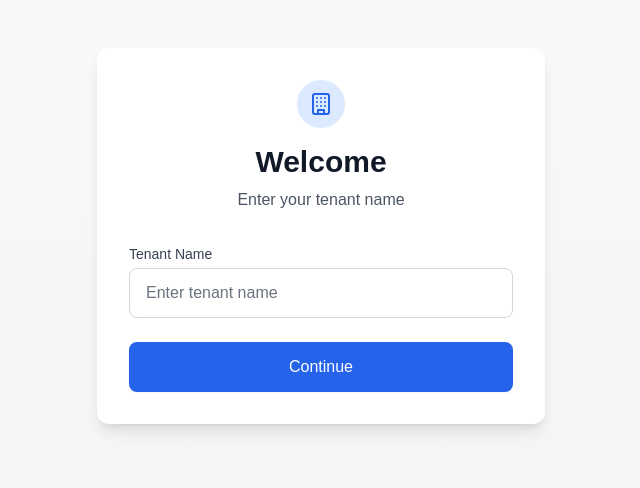
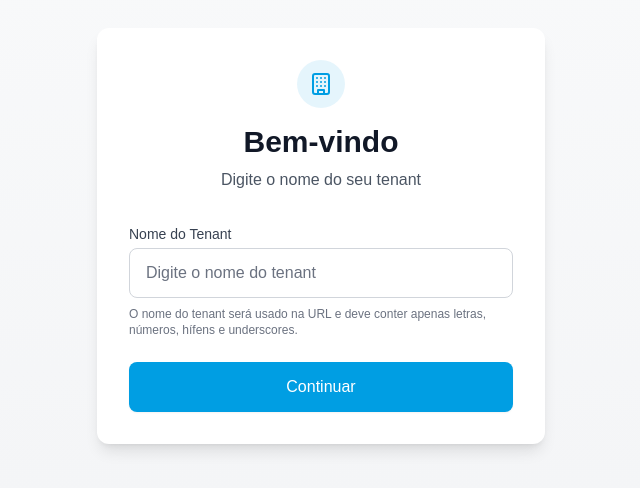
Before and after one commit to Live-plus-dev/LP-LivePlus, a Next.js app: page /login in a window 1280 px wide. Shown: the part 164-652 px from the top of the page, without its empty margins (319-959 px from the left). Built offline with nearby package versions, Linux system fonts and the light colour scheme.

Commit message:
landing page login

```diff
--- a/app/login/page.js
+++ b/app/login/page.js
@@ -7,7 +7,14 @@ export default function Home() {
   const [message, setMessage] = useState('');
   const [isLoading, setIsLoading] = useState(false);
   const [tenant, setTenant] = useState('');
-  const [step, setStep] = useState(1); // 1 for tenant input, 2 for email
+  const [tenantError, setTenantError] = useState('');
+  const [step, setStep] = useState(1); // 1 para input do tenant, 2 para email
+
+  const validateTenant = (value) => {
+    // Valida se o tenant contém apenas letras, números, hífens e underscores
+    const regex = /^[a-zA-Z0-9-_]+$/;
+    return regex.test(value);
+  };
 
   const checkTenantAvailability = async (tenantName) => {
     const response = await fetch('/api/tenants', {
@@ -20,15 +27,32 @@ export default function Home() {
 
     if (!response.ok) {
       const error = await response.json();
-      throw new Error(error.message || 'Failed to verify tenant');
+      throw new Error(error.message || 'Falha ao verificar tenant');
     }
 
     const { exists } = await response.json();
     return exists;
   };
 
+  const handleTenantChange = (e) => {
+    const value = e.target.value;
+    setTenant(value);
+
+    if (value && !validateTenant(value)) {
+      setTenantError('Nome do tenant deve conter apenas letras, números, hífens e underscores (sem espaços ou caracteres especiais).');
+    } else {
+      setTenantError('');
+    }
+  };
+
   const handleTenantSubmit = async (e) => {
     e.preventDefault();
+
+    if (!validateTenant(tenant)) {
+      setTenantError('Nome do tenant deve conter apenas letras, números, hífens e underscores (sem espaços ou caracteres especiais).');
+      return;
+    }
+
     setIsLoading(true);
     try {
       const exists = await checkTenantAvailability(tenant);
@@ -36,10 +60,10 @@ export default function Home() {
         setStep(2);
         setMessage('');
       } else {
-        setMessage('Error: Tenant already exists. Please choose a different name.');
+        setMessage('Erro: Tenant já existe. Por favor, escolha um nome diferente.');
       }
     } catch (error) {
-      setMessage('Error checking tenant. Please try again.');
+      setMessage('Erro ao verificar tenant. Por favor, tente novamente.');
     } finally {
       setIsLoading(false);
     }
@@ -48,7 +72,7 @@ export default function Home() {
   const handleEmailSubmit = async (e) => {
     e.preventDefault();
     if (!tenant) {
-      setMessage('Error: Tenant information not found');
+      setMessage('Erro: Informação do tenant não encontrada');
       return;
     }
 
@@ -64,12 +88,12 @@ export default function Home() {
 
       const data = await response.json();
       if (response.ok) {
-        setMessage('Please check your email for the login link!');
+        setMessage('Por favor, verifique seu email para o link de login!');
       } else {
-        setMessage('Error sending email. Please try again.');
+        setMessage('Erro ao enviar email. Por favor, tente novamente.');
       }
     } catch (error) {
-      setMessage('Error sending email. Please try again.');
+      setMessage('Erro ao enviar email. Por favor, tente novamente.');
     } finally {
       setIsLoading(false);
     }
@@ -79,16 +103,16 @@ export default function Home() {
     <div className="min-h-screen bg-gradient-to-b from-gray-50 to-gray-100 flex items-center justify-center p-4">
       <div className="w-full max-w-md bg-white rounded-xl shadow-lg p-8 space-y-8">
         <div className="text-center">
-          <div className="mx-auto w-12 h-12 bg-blue-100 rounded-full flex items-center justify-center mb-4">
+          <div className="mx-auto w-12 h-12 rounded-full flex items-center justify-center mb-4" style={{ backgroundColor: 'rgba(0, 158, 227, 0.1)' }}>
             {step === 1 ? (
-              <Building className="w-6 h-6 text-blue-600" />
+              <Building className="w-6 h-6" style={{ color: '#009EE3' }} />
             ) : (
-              <Mail className="w-6 h-6 text-blue-600" />
+              <Mail className="w-6 h-6" style={{ color: '#009EE3' }} />
             )}
           </div>
-          <h1 className="text-3xl font-bold text-gray-900">Welcome</h1>
+          <h1 className="text-3xl font-bold text-gray-900">Bem-vindo</h1>
           <p className="mt-2 text-gray-600">
-            {step === 1 ? 'Enter your tenant name' : 'Sign in to your account'}
+            {step === 1 ? 'Digite o nome do seu tenant' : 'Entre na sua conta'}
           </p>
         </div>
 
@@ -99,25 +123,37 @@ export default function Home() {
                 htmlFor="tenant"
                 className="block text-sm font-medium text-gray-700 mb-1"
               >
-                Tenant Name
+                Nome do Tenant
               </label>
               <input
                 type="text"
                 id="tenant"
                 value={tenant}
-                onChange={(e) => setTenant(e.target.value)}
-                className="block w-full rounded-lg border border-gray-300 px-4 py-3 text-gray-900 placeholder-gray-500 focus:border-blue-500 focus:ring-2 focus:ring-blue-500 focus:ring-offset-2"
-                placeholder="Enter tenant name"
+                onChange={handleTenantChange}
+                className={`block w-full rounded-lg border ${tenantError ? 'border-red-300' : 'border-gray-300'} px-4 py-3 text-gray-900 placeholder-gray-500 focus:ring-2 focus:ring-offset-2 ${tenantError ? 'focus:border-red-500 focus:ring-red-500' : 'focus:border-[#009EE3] focus:ring-[#009EE3]'}`}
+                placeholder="Digite o nome do tenant"
                 required
               />
+              {tenantError && (
+                <p className="mt-2 text-sm text-red-600">
+                  {tenantError}
+                </p>
+              )}
+              <p className="mt-2 text-xs text-gray-500">
+                O nome do tenant será usado na URL e deve conter apenas letras, números, hífens e underscores.
+              </p>
             </div>
 
             <button
               type="submit"
-              disabled={isLoading}
-              className="w-full flex items-center justify-center px-4 py-3 border border-transparent rounded-lg shadow-sm text-base font-medium text-white bg-blue-600 hover:bg-blue-700 focus:outline-none focus:ring-2 focus:ring-offset-2 focus:ring-blue-500 disabled:opacity-50 disabled:cursor-not-allowed transition-colors duration-200"
+              disabled={isLoading || !!tenantError}
+              className="w-full flex items-center justify-center px-4 py-3 border border-transparent rounded-lg shadow-sm text-base font-medium text-white disabled:opacity-50 disabled:cursor-not-allowed transition-colors duration-200"
+              style={{
+                backgroundColor: isLoading || !!tenantError ? 'rgba(0, 158, 227, 0.6)' : '#009EE3',
+                ':hover': { backgroundColor: '#0086C0' }
+              }}
             >
-              {isLoading ? 'Checking...' : 'Continue'}
+              {isLoading ? 'Verificando...' : 'Continuar'}
             </button>
           </form>
         ) : (
@@ -127,15 +163,15 @@ export default function Home() {
                 htmlFor="email"
                 className="block text-sm font-medium text-gray-700 mb-1"
               >
-                Email address
+                Endereço de Email
               </label>
               <input
                 type="email"
                 id="email"
                 value={email}
                 onChange={(e) => setEmail(e.target.value)}
-                className="block w-full rounded-lg border border-gray-300 px-4 py-3 text-gray-900 placeholder-gray-500 focus:border-blue-500 focus:ring-2 focus:ring-blue-500 focus:ring-offset-2"
-                placeholder="you@example.com"
+                className="block w-full rounded-lg border border-gray-300 px-4 py-3 text-gray-900 placeholder-gray-500 focus:border-[#009EE3] focus:ring-2 focus:ring-[#009EE3] focus:ring-offset-2"
+                placeholder="você@exemplo.com"
                 required
               />
             </div>
@@ -144,9 +180,13 @@ export default function Home() {
               <button
                 type="submit"
                 disabled={isLoading}
-                className="w-full flex items-center justify-center px-4 py-3 border border-transparent rounded-lg shadow-sm text-base font-medium text-white bg-blue-600 hover:bg-blue-700 focus:outline-none focus:ring-2 focus:ring-offset-2 focus:ring-blue-500 disabled:opacity-50 disabled:cursor-not-allowed transition-colors duration-200"
+                className="w-full flex items-center justify-center px-4 py-3 border border-transparent rounded-lg shadow-sm text-base font-medium text-white disabled:opacity-50 disabled:cursor-not-allowed transition-colors duration-200"
+                style={{
+                  backgroundColor: isLoading ? 'rgba(0, 158, 227, 0.6)' : '#009EE3',
+                  ':hover': { backgroundColor: '#0086C0' }
+                }}
               >
-                {isLoading ? 'Sending...' : 'Send Login Link'}
+                {isLoading ? 'Enviando...' : 'Enviar Link de Login'}
               </button>
 
               <button
@@ -155,9 +195,9 @@ export default function Home() {
                   setStep(1);
                   setMessage('');
                 }}
-                className="w-full flex items-center justify-center px-4 py-3 border border-gray-300 rounded-lg shadow-sm text-base font-medium text-gray-700 bg-white hover:bg-gray-50 focus:outline-none focus:ring-2 focus:ring-offset-2 focus:ring-blue-500 transition-colors duration-200"
+                className="w-full flex items-center justify-center px-4 py-3 border border-gray-300 rounded-lg shadow-sm text-base font-medium text-gray-700 bg-white hover:bg-gray-50 focus:outline-none focus:ring-2 focus:ring-offset-2 focus:ring-[#009EE3] transition-colors duration-200"
               >
-                Back to Tenant
+                Voltar para Tenant
               </button>
             </div>
           </form>
@@ -165,7 +205,7 @@ export default function Home() {
 
         {message && (
           <div className={`p-4 rounded-lg text-center text-sm ${
-            message.includes('Error')
+            message.includes('Erro')
               ? 'bg-red-50 text-red-800'
               : 'bg-green-50 text-green-800'
           }`}>
```
